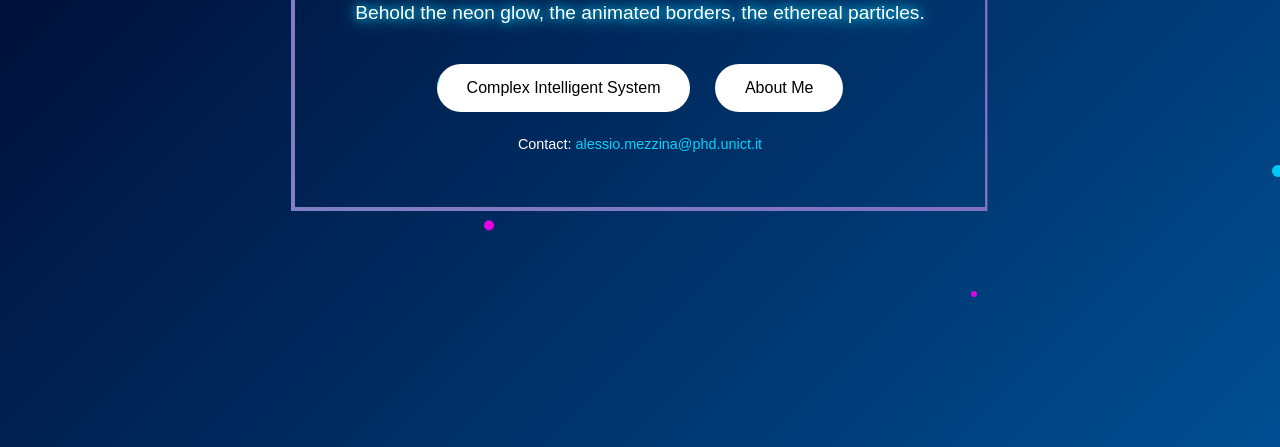
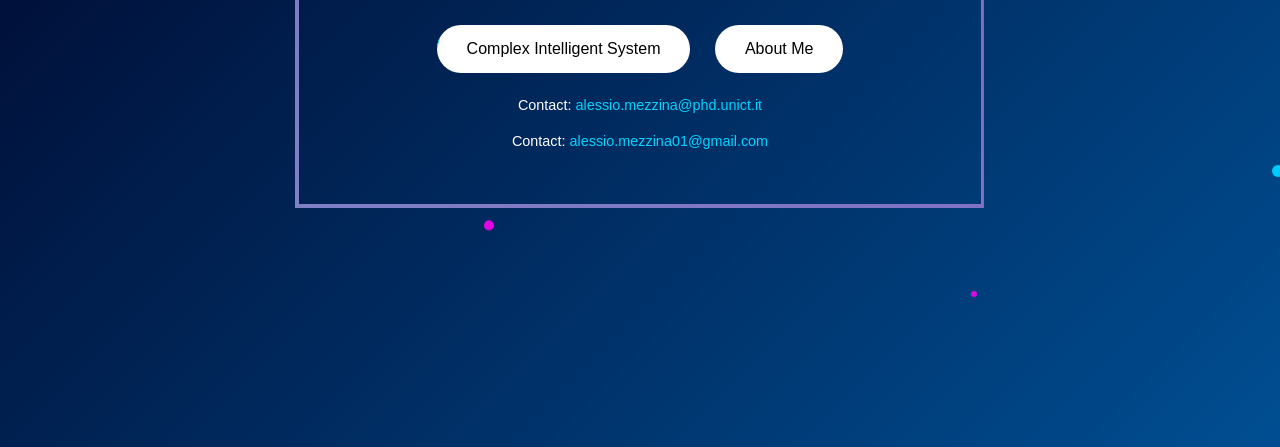
Before and after one commit to timeassassinRG/Website, a plain HTML site: page index.html in a window 1280 px wide. Shown: the part 353-800 px from the top of the page. Drawn offline with Linux system fonts and the light colour scheme.

Commit message:
added contact, removed other stuff

```diff
--- a/index.html
+++ b/index.html
@@ -173,12 +173,13 @@
 
     <div class="neon-box">
         <h1 class="title">Extreme Coolness</h1>
-        <p class="subtitle">Behold the neon glow, the animated borders, the ethereal particles.</p>
+        <p class="subtitle"></p>
         <div class="button-container">
             <a href="http://cis-lab.dmi.unict.it/members.html" class="btn">Complex Intelligent System</a>
             <a href="#" class="btn">About Me</a>
         </div>
         <p class="contact">Contact: <a href="mailto:alessio.mezzina@phd.unict.it">alessio.mezzina@phd.unict.it</a></p>
+        <p class="contact">Contact: <a href="mailto:alessio.mezzina01@gmail.com">alessio.mezzina01@gmail.com</a></p>
     </div>
 
     <!-- Particles floating upwards -->
```
